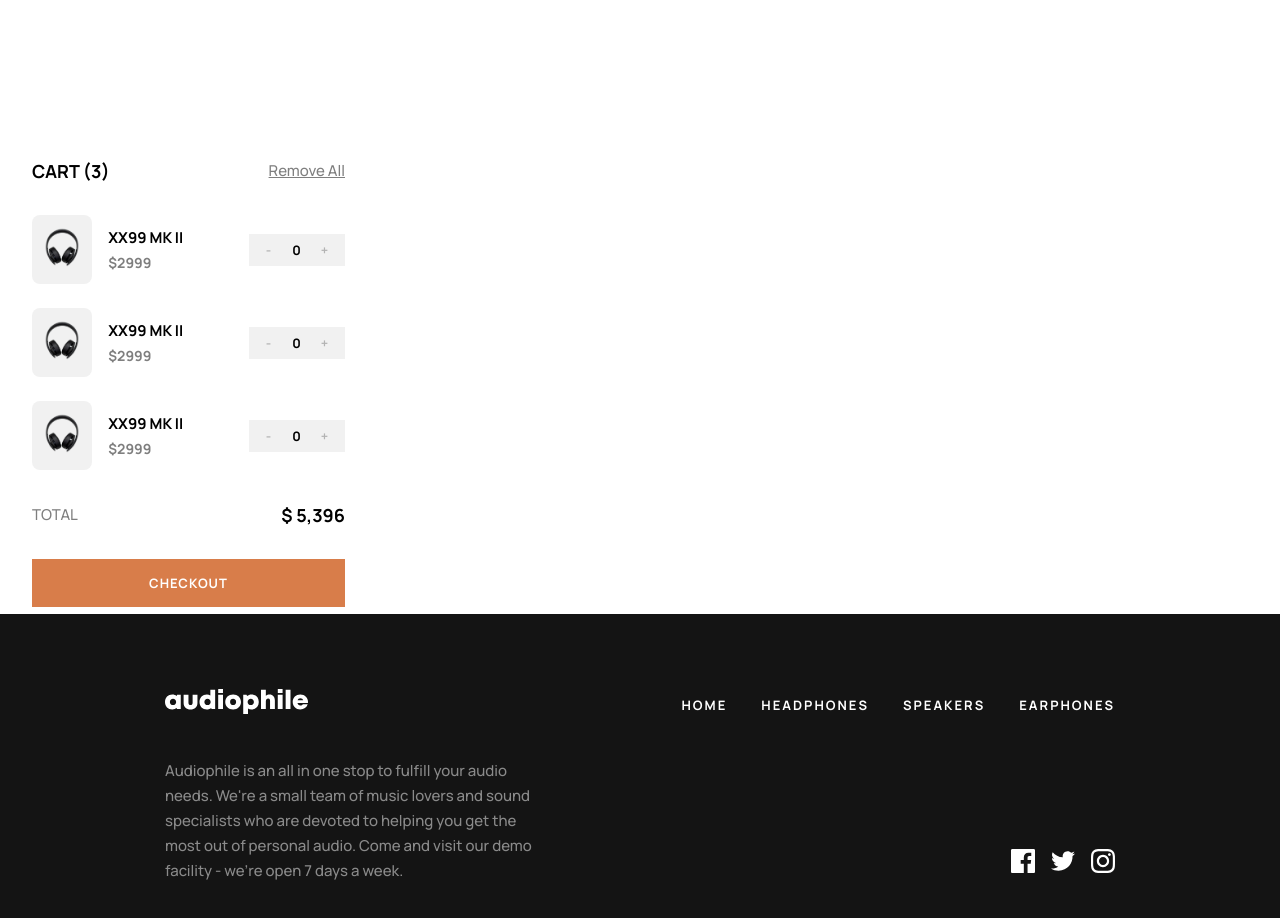
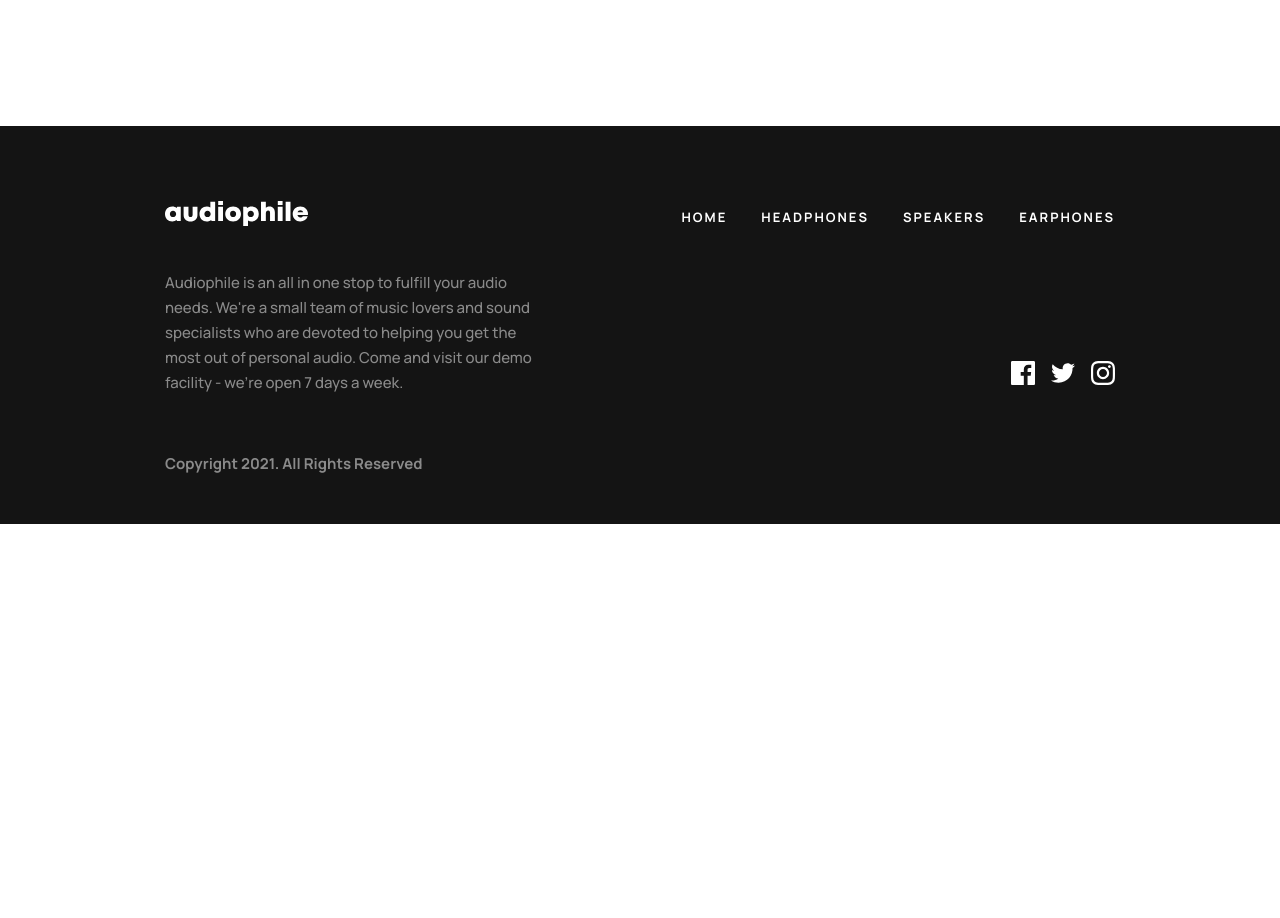
Before and after one commit to deeepak-me/swift, a React (Vite) app: page /swift/earphones in a window 1280 px wide. Shown: the part 2400-3318 px from the top of the page. After the commit the page ends 2924 px from the top, so only its background shows below. Built offline with nearby package versions, Linux system fonts and the light colour scheme.

Commit message:
refactor:card removed

```diff
--- a/src/pages/Earphone.jsx
+++ b/src/pages/Earphone.jsx
@@ -36,7 +36,7 @@ const Earphone = () => {
       <SummaryCard  />
       <ConfirmationCard /> */}
       {/* <PriceCard /> */}
-      <CartCard />
+      {/* <CartCard /> */}
       <Footer />
     </div>
   );
```
